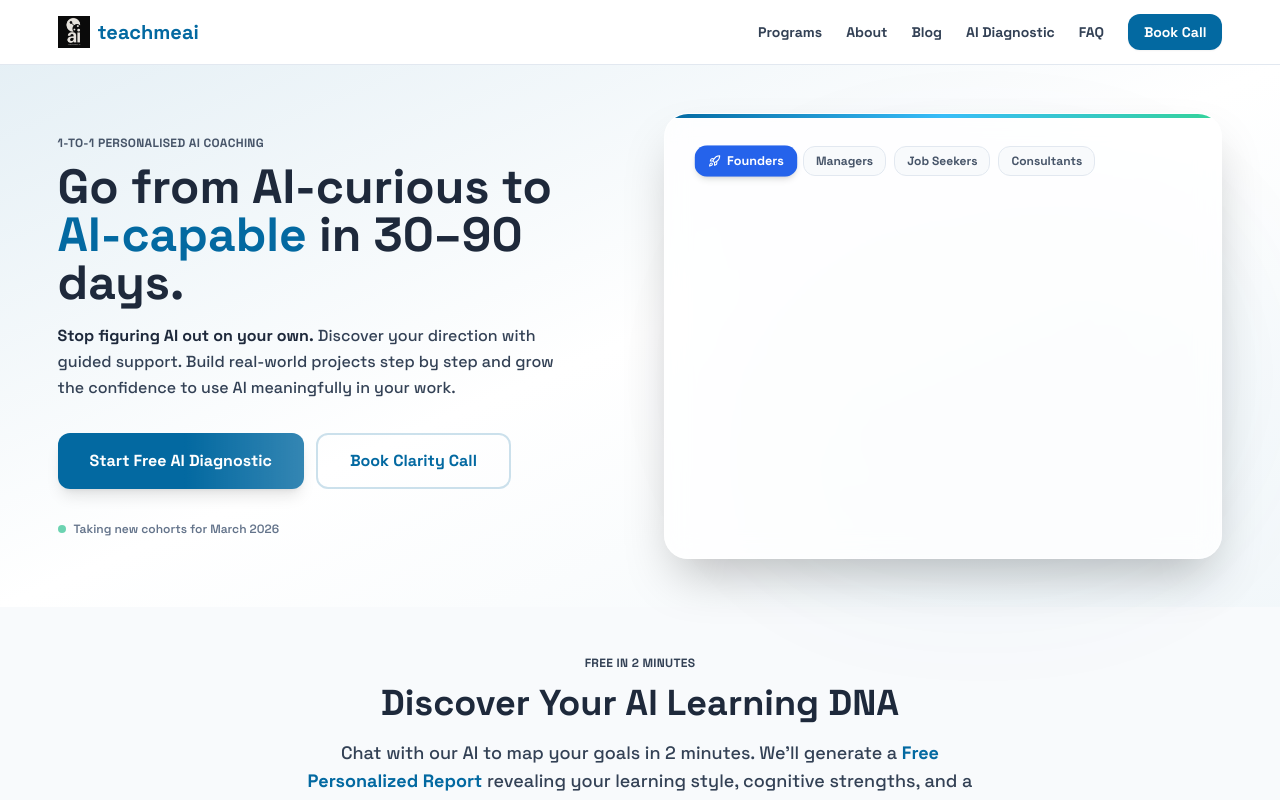
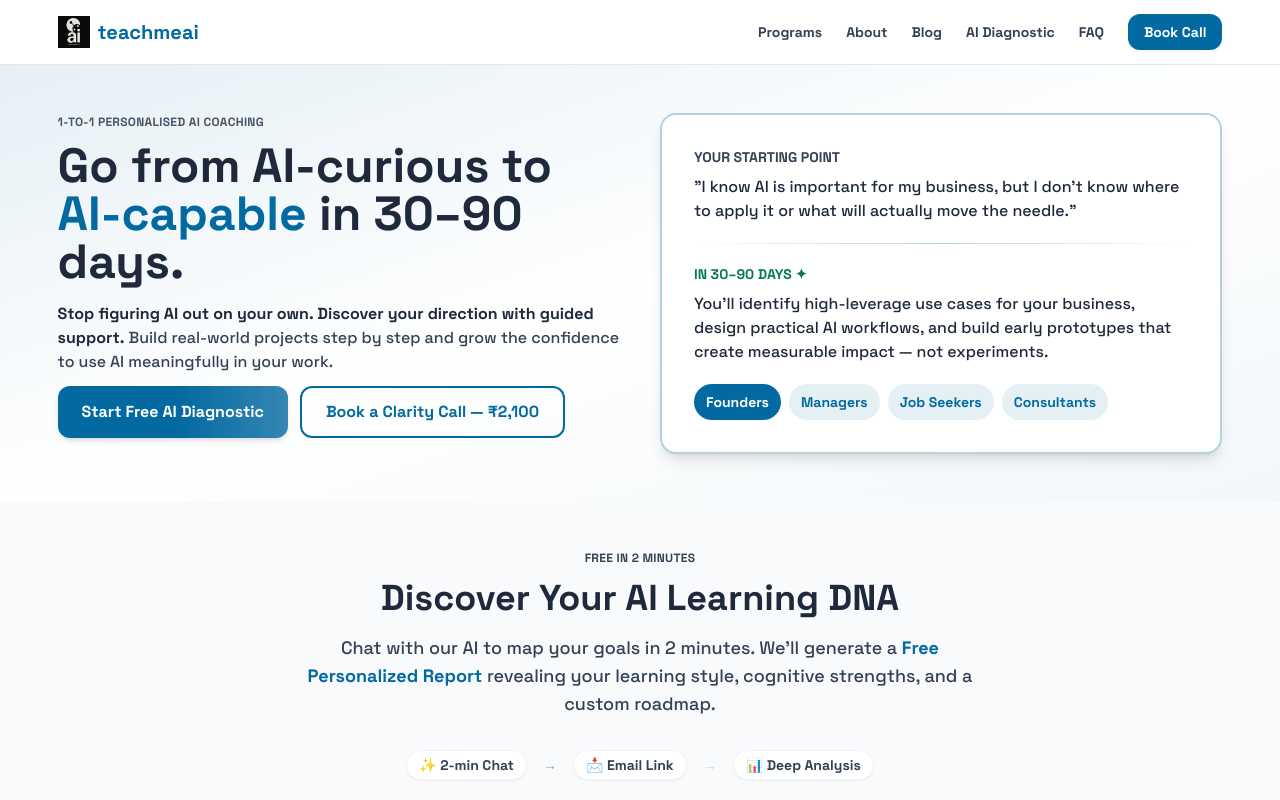
Before and after one commit to teachme-ai/teachmeai-home-site, a Next.js app: page / in a window 1280 px wide. Shown: the top 800 px of the page. Built offline with nearby package versions, Linux system fonts and the light colour scheme.

Commit message:
fix: revert hero layout to stable format with new content v2.18.19

```diff
--- a/components/hero.tsx
+++ b/components/hero.tsx
@@ -2,7 +2,6 @@
 
 import { useState } from 'react'
 import { track } from '@vercel/analytics'
-import { Briefcase, Rocket, Users, TrendingUp } from 'lucide-react'
 
 export function Hero() {
   const [selectedAudience, setSelectedAudience] = useState('entrepreneurs')
@@ -18,39 +17,29 @@ export function Hero() {
   const audienceContent = {
     entrepreneurs: {
       label: "Founders",
-      icon: Rocket,
       start: "I know AI is important for my business, but I don’t know where to apply it or what will actually move the needle.",
-      end: "You’ll identify high-leverage use cases for your business, design practical AI workflows, and build early prototypes that create measurable impact — not experiments.",
-      color: "bg-blue-600"
+      end: "You’ll identify high-leverage use cases for your business, design practical AI workflows, and build early prototypes that create measurable impact — not experiments."
     },
     managers: {
       label: "Managers",
-      icon: Users,
       start: "My team keeps talking about AI, but I don’t have a structured way to evaluate or implement it.",
-      end: "You’ll gain clarity on where AI fits in your team’s workflow, define priority use cases, and implement small, practical initiatives that build confidence and momentum across your team.",
-      color: "bg-indigo-600"
+      end: "You’ll gain clarity on where AI fits in your team’s workflow, define priority use cases, and implement small, practical initiatives that build confidence and momentum across your team."
     },
     career_changers: {
       label: "Job Seekers",
-      icon: TrendingUp,
       start: "I want to transition into AI-enabled roles, but I’m not sure what skills actually matter.",
-      end: "You’ll build foundational AI capability, complete real-world projects aligned to target roles, and develop the confidence to position yourself for AI-driven opportunities.",
-      color: "bg-emerald-600"
+      end: "You’ll build foundational AI capability, complete real-world projects aligned to target roles, and develop the confidence to position yourself for AI-driven opportunities."
     },
     consultants: {
       label: "Consultants",
-      icon: Briefcase,
       start: "I want to use AI in my business or client work, but I don’t know how to integrate it practically.",
-      end: "You’ll design and implement AI-supported workflows that improve efficiency, reduce manual effort, and create tangible value for your business or clients.",
-      color: "bg-orange-600"
+      end: "You’ll design and implement AI-supported workflows that improve efficiency, reduce manual effort, and create tangible value for your business or clients."
     }
   }
 
   return (
     <section id="hero" className="bg-gradient-to-br from-brand-primary/10 via-white to-brand-primary/5 py-12">
-      <div className="w-full max-w-[96%] mx-auto px-4 sm:px-6 lg:px-8 grid md:grid-cols-2 gap-12 items-center">
-
-        {/* Left Column: Heading & CTA */}
+      <div className="w-full max-w-[96%] mx-auto px-4 sm:px-6 lg:px-8 grid md:grid-cols-2 gap-10 items-center">
         <div>
           <p className="text-xs font-bold tracking-wide uppercase text-slate-600 mb-3">
             1-to-1 Personalised AI Coaching
@@ -58,16 +47,16 @@ export function Hero() {
           <h1 className="text-4xl md:text-5xl font-bold text-brand-dark leading-tight mb-4">
             Go from AI-curious to <span className="bg-gradient-to-r from-brand-primary to-sky-700 bg-clip-text text-transparent">AI-capable</span> in 30–90 days.
           </h1>
-          <p className="text-base text-slate-700 font-medium mb-8 leading-relaxed max-w-lg">
-            <span className="font-bold text-brand-dark">Stop figuring AI out on your own.</span> Discover your direction with guided support. Build real-world projects step by step and grow the confidence to use AI meaningfully in your work.
+          <p className="text-base text-slate-700 font-medium mb-3">
+            <span className="font-bold text-brand-dark">Stop figuring AI out on your own. Discover your direction with guided support.</span> Build real-world projects step by step and grow the confidence to use AI meaningfully in your work.
           </p>
-          <div className="flex flex-col sm:flex-row gap-3 mb-8">
+          <div className="flex flex-col sm:flex-row gap-3 mb-4">
             <button
               onClick={() => {
                 track('cta_diagnostic_clicked', { location: 'hero' })
                 scrollToQuiz()
               }}
-              className="btn-shimmer bg-gradient-to-r from-brand-primary to-sky-700 hover:from-sky-800 hover:to-brand-primary text-white font-bold py-3.5 px-8 rounded-xl shadow-lg hover:shadow-xl transform hover:-translate-y-0.5 transition-all duration-200"
+              className="btn-shimmer bg-gradient-to-r from-brand-primary to-sky-700 hover:from-sky-800 hover:to-brand-primary text-white font-bold py-3 px-6 rounded-lg shadow-md transition-all duration-150"
             >
               Start Free AI Diagnostic
             </button>
@@ -76,72 +65,37 @@ export function Hero() {
                 track('cta_book_clicked', { location: 'hero' })
                 window.open('https://topmate.io/khalidirfan/1622786', '_blank', 'noopener,noreferrer')
               }}
-              className="border-2 border-brand-primary/20 text-brand-primary hover:border-brand-primary hover:bg-brand-primary/5 font-bold py-3.5 px-8 rounded-xl transition-all duration-200"
+              className="border-2 border-brand-primary text-brand-primary hover:bg-gradient-to-r hover:from-brand-primary hover:to-sky-700 hover:text-white font-bold py-3 px-6 rounded-lg transition-all duration-150"
             >
-              Book Clarity Call
+              Book a Clarity Call — ₹2,100
             </button>
           </div>
-
-          <div className="flex items-center gap-2 text-xs font-semibold text-slate-500">
-            <span className="inline-block w-2 h-2 rounded-full bg-emerald-500 animate-pulse"></span>
-            Taking new cohorts for March 2026
         </div>
+        <div className="flex justify-end">
+          <div className="bg-white rounded-2xl shadow-lg p-6 md:p-8 border-2 border-brand-primary/30 w-full space-y-4 md:space-y-5">
+            <div>
+              <p className="text-xs md:text-sm font-bold text-slate-700 uppercase mb-2">Your Starting Point</p>
+              <p className="text-sm md:text-base text-slate-800 leading-relaxed font-medium">"{audienceContent[selectedAudience as keyof typeof audienceContent].start}"</p>
             </div>
-
-        {/* Right Column: Audience Card */}
-        <div className="flex justify-end relative">
-          {/* Decorative blur element behind the card */}
-          <div className="absolute inset-0 bg-brand-primary/20 blur-3xl rounded-full opacity-20 transform translate-x-10 translate-y-10"></div>
-
-          <div className="bg-white/80 backdrop-blur-md rounded-3xl shadow-2xl p-6 md:p-8 border border-white/50 w-full relative overflow-hidden">
-            <div className="absolute top-0 left-0 w-full h-1 bg-gradient-to-r from-brand-primary via-sky-400 to-emerald-400"></div>
-
-            <div className="space-y-6">
-              {/* Selector Pills */}
-              <div className="flex flex-wrap gap-2">
-                {Object.entries(audienceContent).map(([key, data]) => {
-                  const isActive = selectedAudience === key;
-                  return (
+            <div className="w-full h-px bg-gradient-to-r from-transparent via-brand-primary/30 to-transparent" />
+            <div>
+              <p className="text-xs md:text-sm font-bold text-emerald-700 uppercase mb-2">In 30–90 Days ✦</p>
+              <p className="text-sm md:text-base text-slate-800 leading-relaxed font-medium">{audienceContent[selectedAudience as keyof typeof audienceContent].end}</p>
+            </div>
+            <div className="flex flex-wrap gap-2 text-xs md:text-sm">
+              {Object.entries(audienceContent).map(([key, data]) => (
                 <button
                   key={key}
                   onClick={() => setSelectedAudience(key)}
-                      className={`px-3 py-1.5 rounded-lg text-xs font-bold transition-all duration-200 border flex items-center gap-1.5
-                        ${isActive
-                          ? `${data.color} text-white border-transparent shadow-md transform scale-105`
-                          : 'bg-slate-50 text-slate-600 border-slate-200 hover:bg-slate-100 hover:border-slate-300'
+                  className={`px-3 py-2 rounded-full transition-all duration-150 font-bold ${selectedAudience === key
+                      ? 'bg-brand-primary text-white'
+                      : 'bg-brand-primary/10 text-brand-primary hover:bg-brand-primary/20'
                     }`}
                 >
-                      {isActive && <data.icon className="w-3 h-3" />}
                   {data.label}
                 </button>
-                  )
-                })}
+              ))}
             </div>
-
-              {/* Dynamic Content */}
-              <div className="space-y-6 animate-fade-in">
-                <div className="bg-slate-50 rounded-xl p-5 border border-slate-100 relative">
-                  <div className="absolute -left-1 top-6 w-1 h-8 rounded-r bg-slate-300"></div>
-                  <p className="text-xs font-bold text-slate-400 uppercase tracking-wider mb-2">Current State</p>
-                  <p className="text-sm text-slate-700 italic font-medium leading-relaxed">
-                    "{audienceContent[selectedAudience as keyof typeof audienceContent].start}"
-                  </p>
-                </div>
-
-                <div className="flex justify-center">
-                  <div className="h-8 w-px bg-slate-200"></div>
-                </div>
-
-                <div className="bg-gradient-to-br from-brand-primary/5 to-sky-50 rounded-xl p-5 border border-brand-primary/10 relative">
-                  <div className="absolute -left-1 top-6 w-1 h-8 rounded-r bg-brand-primary"></div>
-                  <p className="text-xs font-bold text-brand-primary uppercase tracking-wider mb-2">In 90 Days</p>
-                  <p className="text-sm text-slate-800 font-semibold leading-relaxed">
-                    {audienceContent[selectedAudience as keyof typeof audienceContent].end}
-                  </p>
-                </div>
-              </div>
-            </div>
-
           </div>
         </div>
       </div>
--- a/package.json
+++ b/package.json
@@ -1,6 +1,6 @@
 {
   "name": "teachmeai-home-site",
-  "version": "2.18.18",
+  "version": "2.18.19",
   "private": true,
   "browserslist": [
     "last 2 Chrome versions",
```
Lines whose indentation alone changed are shown as unchanged.
